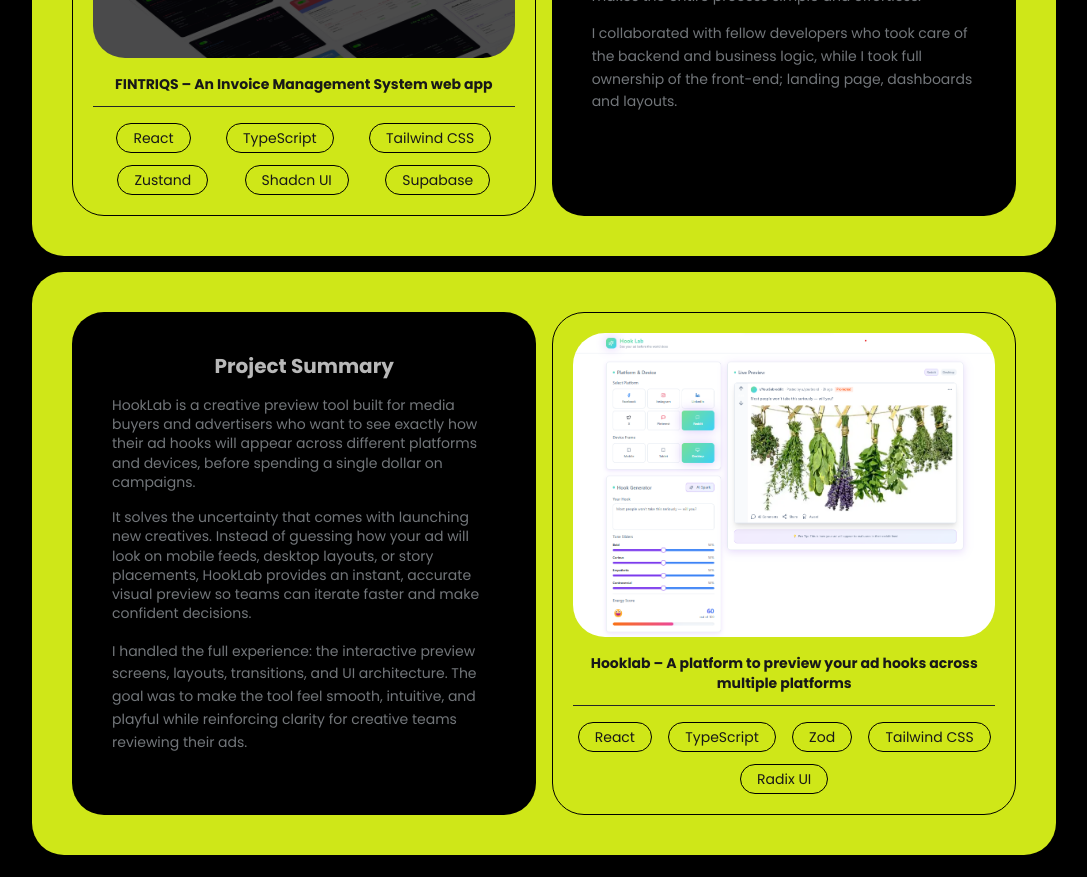
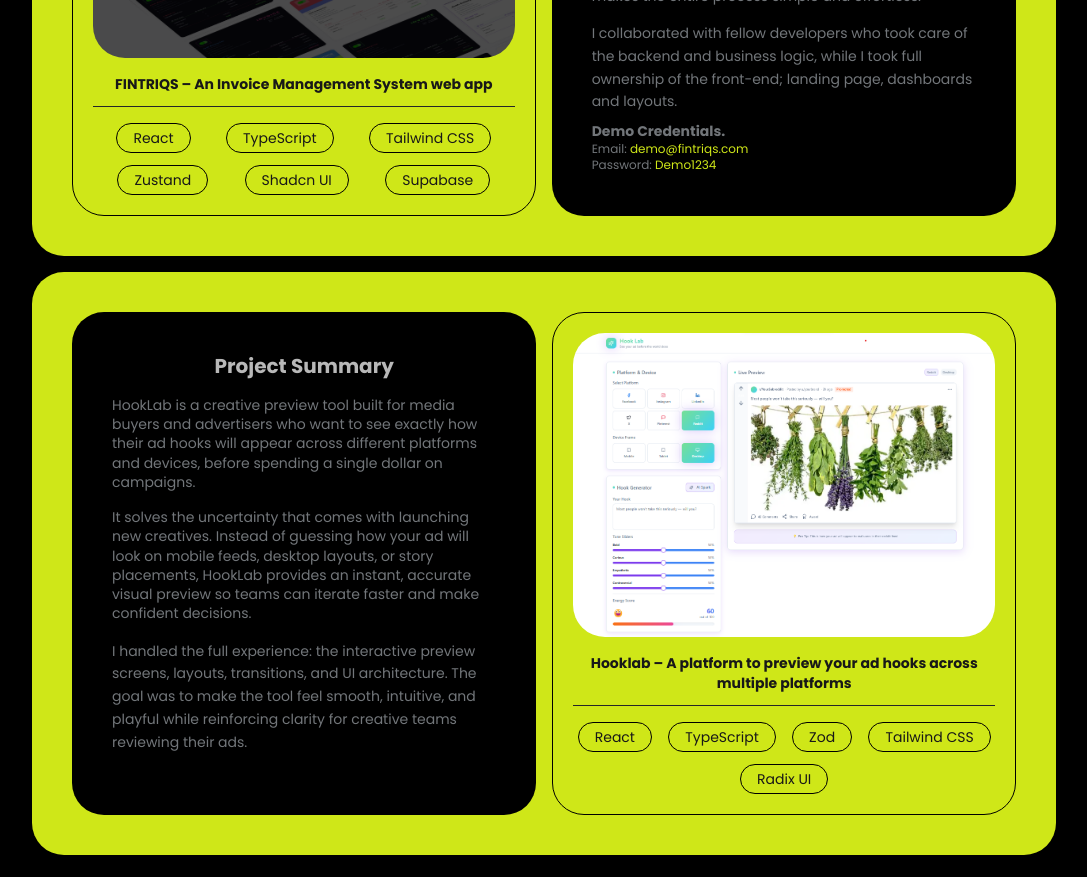
Before and after one commit to devmartin-9000/martin-9000, a React (Vite) app: page / in a window 1280 px wide. Shown: the part 2680-3557 px from the top of the page, without its empty margins (96-1183 px from the left). Built offline with nearby package versions, Linux system fonts and the light colour scheme; a web font is replaced by a local one.

Commit message:
add fintriqs demo credentials.

```diff
--- a/src/pages/projects.tsx
+++ b/src/pages/projects.tsx
@@ -96,6 +96,9 @@
 								backend and business logic, while I took full ownership of the
 								front-end; landing page, dashboards and layouts.
 							</p>
+							<p className="font-semibold text-sm mt-2">Demo Credentials.</p>
+							<p className="text-xs">Email: <span className="text-primary">demo@fintriqs.com</span></p>
+							<p className="text-xs">Password: <span className="text-primary">Demo1234</span></p>
 						</div>
 					</div>
 					{/* HOOKLAB BLOCK */}
```
